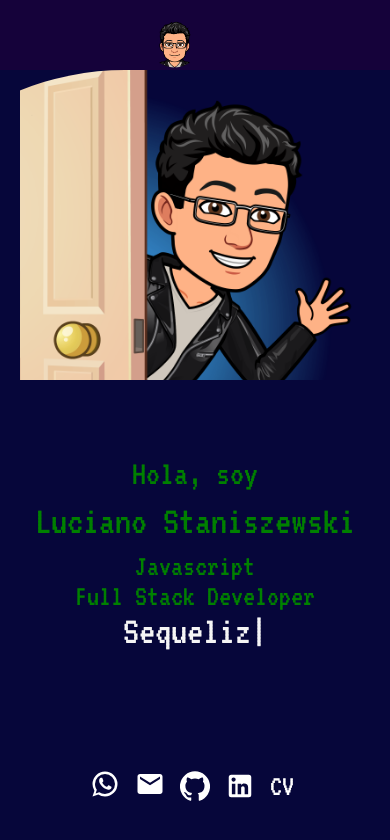
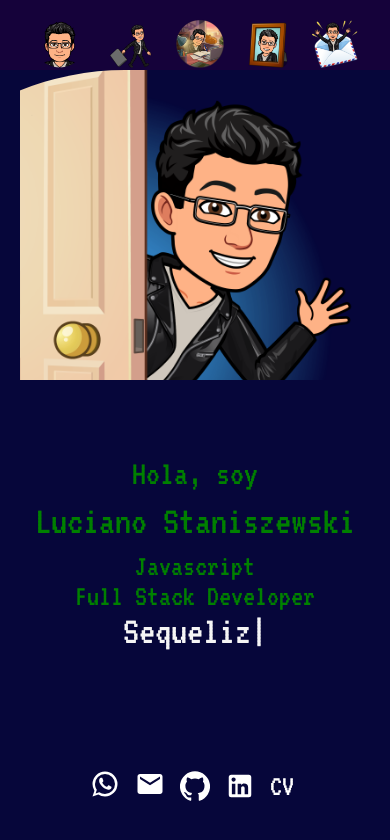
Before and after one commit to LucjanStaniszew/Lucjan-Staniszew-Portfolio, a React (Create React App) app: page / in a window 390 px wide. Shown: the top 840 px of the page. Built offline with nearby package versions, Linux system fonts and the light colour scheme.

Commit message:
Modificado el Nav Bar agregando las nuevas imágenes a la vista responsive

```diff
--- a/src/components/topbar/TopBar.jsx
+++ b/src/components/topbar/TopBar.jsx
@@ -4,18 +4,28 @@ export default function TopBar() {
     return (
         <div className='topbar'>
             <div className="wrapper">
-                <a href="#intro" className="logo"><img src="/assets/Me.png" alt="" height={60} width={60} /></a>
                 <div className="itemContainer">
-                    <a href="#portfolio" class="navs">Portfolio!</a>
+                    <a href="#intro" className="logo"><img src="/assets/Me.png" alt="" height={60} width={60} /></a>
                 </div>
                 <div className="itemContainer">
-                    <a href="#works" class="navs">Works!</a>
+                    <a href="#portfolio" class="navs"><h4>Portfolio!</h4>
+                        <img src="/assets/portfolio.png" alt="portfolio" className="responsiveImg"/>
+                    </a>
                 </div>
                 <div className="itemContainer">
-                    <a href="#aboutMe" class="navs">About me!</a>
+                    <a href="#works" class="navs"><h4>Works!</h4>
+                        <img src="/assets/works.png" alt="works" className="responsiveImg"/>
+                    </a>
                 </div>
                 <div className="itemContainer">
-                    <a href="#contact" class="navs">Contact Me</a>
+                    <a href="#aboutMe" class="navs"><h4>About me!</h4>
+                        <img src="/assets/aboutme.png" alt="about" className="responsiveImg"/>
+                    </a>
+                </div>
+                <div className="itemContainer">
+                    <a href="#contact" class="navs"><h4>Contact Me!</h4>
+                        <img src="/assets/contactme.png" alt="contact" className="responsiveImg"/>
+                    </a>
                 </div>
             </div>
         </div>
--- a/src/components/topbar/TopBar.scss
+++ b/src/components/topbar/TopBar.scss
@@ -31,23 +31,21 @@
         padding: 10px 30px;
         display: flex;
         align-items: center;
-        justify-content: space-evenly;
+        justify-content: space-between;
 
             .logo {
                 font-size: 40px;
                 font-weight: 700;
-                text-decoration: none;
-                color: white;
-                margin-right: 40px;
             }
 
             .itemContainer {
                 display: flex;
                 align-items: center;
-                margin-left: 30px;
+                margin-left: 15px;
+                margin-right: 15px;
 
                 @include mobile {
-                    display: none;
+                    display: contents;
                 }
 
                 .icon {
@@ -62,6 +60,27 @@
                     color: white;
                     cursor: pointer;
                     border: none;
+
+                    h4{
+                        color: white;
+
+                        @include mobile{
+                            display: none;
+                        }
+                    }
+
+                    .responsiveImg{
+                        display: none;
+                        height: 50px;
+                        width: 50px;
+
+                        @include mobile {
+                            display: block;
+                            // height: 30px;
+                            // width: 30px;
+                        }
+                    }
+
                    }
 
                 .navs:hover{
```
